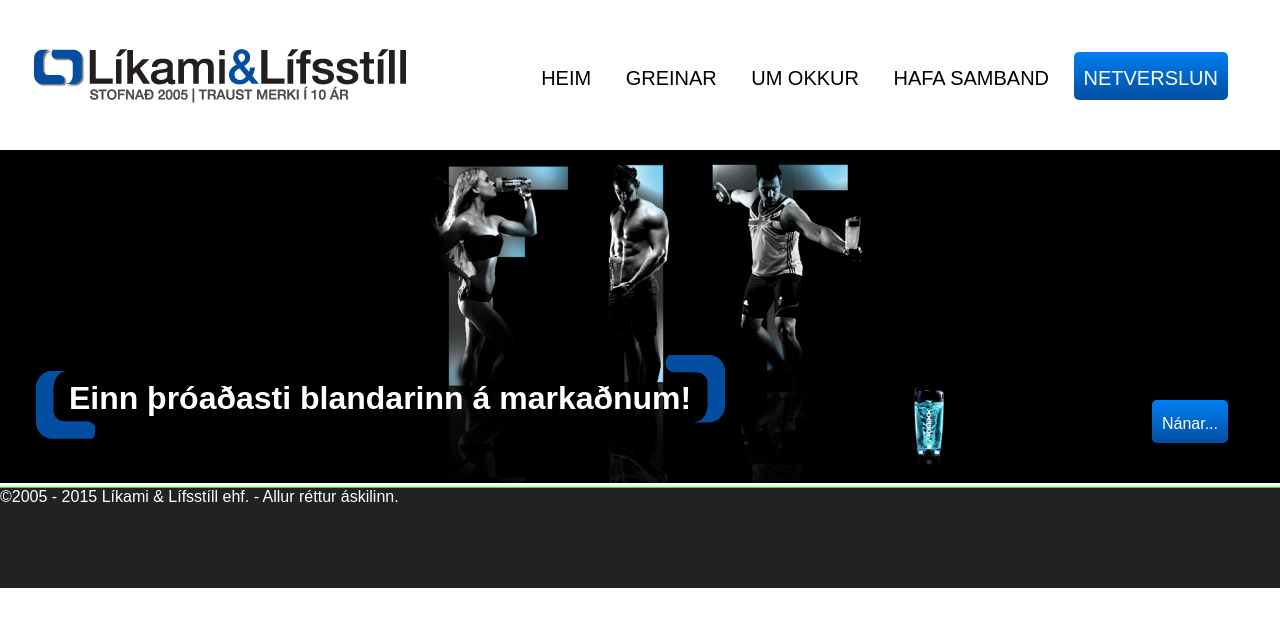
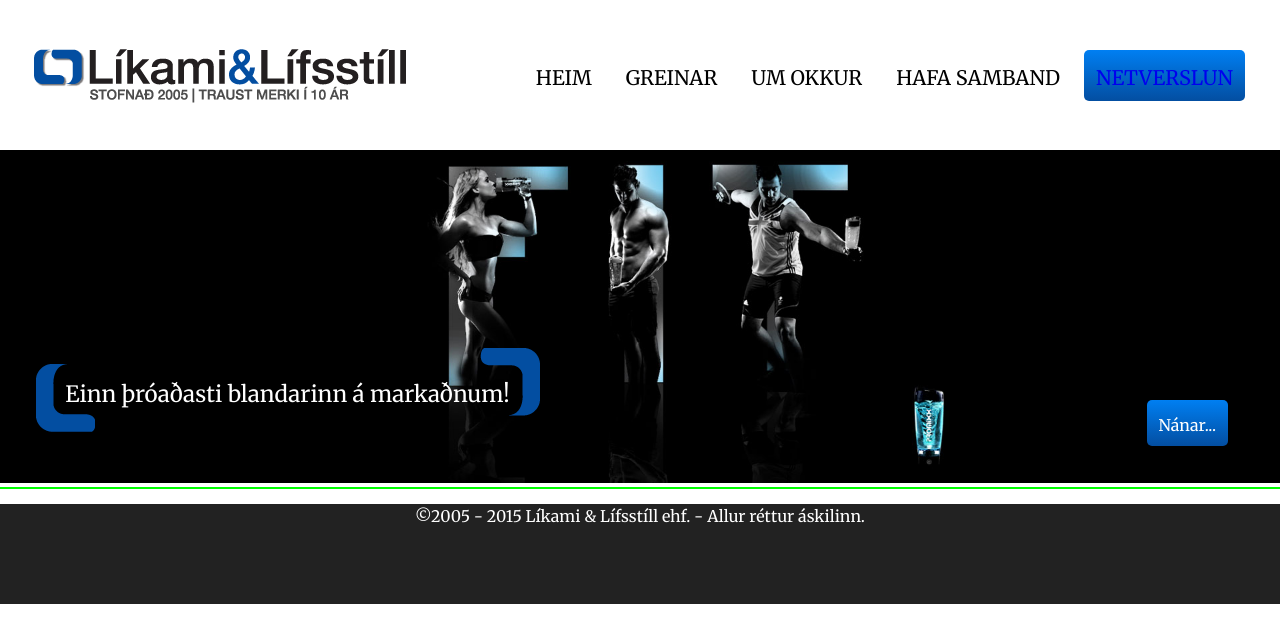
Before and after one commit to strengur/ammilis, a PHP site: page / in a window 1280 px wide. Shown: the top 643 px of the page. Run offline with PHP 8.4, Linux system fonts and the light colour scheme; some libraries are stand-ins or nearby versions.

Commit message:
Changed the fonts
and some minor changes around that.

```diff
--- a/footer.php
+++ b/footer.php
@@ -1,6 +1,6 @@
 
 		<footer>
-			&copy;2005 - <?php echo date(Y); ?> Líkami & Lífsstíll ehf. - Allur réttur áskilinn.
+			<center><p>&copy;2005 - <?php echo date(Y); ?> Líkami & Lífsstíll ehf. - Allur réttur áskilinn.</p></center>
 		</footer>
 <!-- 		<script src="//code.jquery.com/jquery-1.10.2.js"></script> -->
 		<script src="http://ajax.googleapis.com/ajax/libs/jquery/1.9.1/jquery.min.js"></script>
--- a/header.php
+++ b/header.php
@@ -1,18 +1,13 @@
 <!DOCTYPE html>
 <html>
 	<head>
+		<link href='http://fonts.googleapis.com/css?family=Merriweather:400,400italic,700,700italic' rel='stylesheet' type='text/css'>
 		<title>Líkami &amp; Lífsstíll ehf.</title>
+
 		<meta charset="utf-8">
+
 		<link rel="stylesheet" type="text/css" href="css/normalize.css">
 		<link rel="stylesheet" type="text/css" href="style.css">
-
-		<!--[if gte IE 8]>
-			<link rel="stylesheet" type="text/css" href="css/ie8.css">
-		<![endif]-->
-
-		<!--[if lte IE 7]>
-			<link rel="stylesheet" type="text/css" href="css/ie7.css">
-		<![endif]-->
 	</head>
 
 	<body>
@@ -28,7 +23,7 @@
 					<li>GREINAR</li>
 					<li>UM OKKUR</li>
 					<li>HAFA SAMBAND</li>
-					<li><button class="navigation-online-store button-blue-gradient">NETVERSLUN</button></li>
+					<li><button class="navigation-online-store button-blue-gradient"><a href="http://n.likamioglifsstill.is/">NETVERSLUN</a></button></li>
 				</ul>
 			</div>
 		</header>
--- a/style.css
+++ b/style.css
@@ -1,7 +1,41 @@
 body {
 	width: 100%;
 	height: 100%;
+	font-size: 16px;
+	font-family: 'Merriweather', serif;
 }
+
+p {
+	font-weight: 400;
+	font-size: 1em;
+	line-height: 1.5;
+}
+
+h1 {
+	font-weight: 400;
+	font-size: 3.998em;
+	line-height: 1.1;
+}
+
+h2 {
+	font-weight: 400;
+	font-size: 2.827em;
+	line-height: 1.2;
+}
+
+h3 {
+	font-weight: 400;
+	font-size: 1.999em;
+	line-height: 1.3;
+}
+
+h4 {
+	font-weight: 400;
+	font-size: 1.414em;
+	line-height: 1.4;
+}
+
+
 /* =========== BUTTONS ========= */
 .button-blue-gradient {
 	background: -webkit-linear-gradient(top, #007FF2, #034EA1);
@@ -11,14 +45,27 @@ body {
 	color: #FFFFFF;
 }
 
+.button-blue-gradient:hover {
+	background: #034EA1;
+	color: #FFFFFF;
+	animation-timing-function: ease-in;
+}
+
 button {
 	border: 0px;
 	border-radius: 5px;
 }
 
 button.navigation-online-store {
-	padding: 15px 10px 10px 10px;
+	padding: 15px 12px 11px 12px;
+}
 
+button.navigation-online-store a {
+	text-decoration: none;
+}
+
+button.navigation-online-store a:visited {
+	color: #fff;
 }
 
 .banner-button {
@@ -33,7 +80,7 @@ header {
 	height: 150px;
 	width: 100%;
 	background: #fff;
-	z-index: 1;
+	z-index: 1000;
 }
 
 .logo {
@@ -44,8 +91,8 @@ header {
 
 .navigation {
 	position: absolute;
-	top: 36px;
-	right: 47px;
+	top: 34px;
+	right: 30px;
 }
 
 .navigation li {
@@ -68,6 +115,7 @@ header {
 	border-bottom: 2px solid #0f0; /* Remove when banner is ready */
 	padding-top: 150px;
 	min-height: 100%;
+	z-index: 100;
 }
 
 .banners-img {
@@ -78,7 +126,10 @@ header {
 	position: absolute;
 	width: 100%;
 	top: 26.6vw;
-	z-index: 1000;
+}
+
+.banner-headline h1 {
+	font-size: 1.4em;
 }
 
 .banner-headline img {
```
